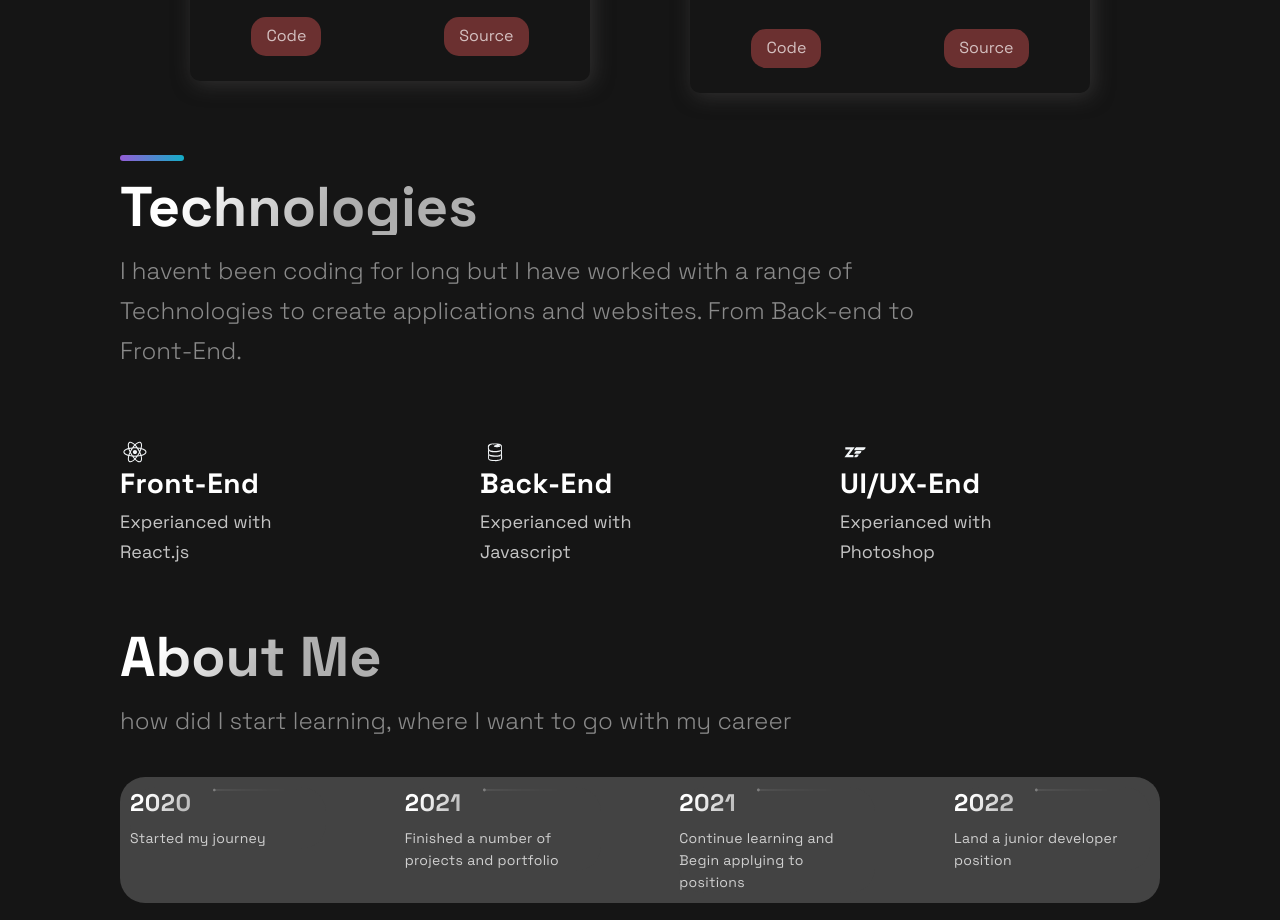
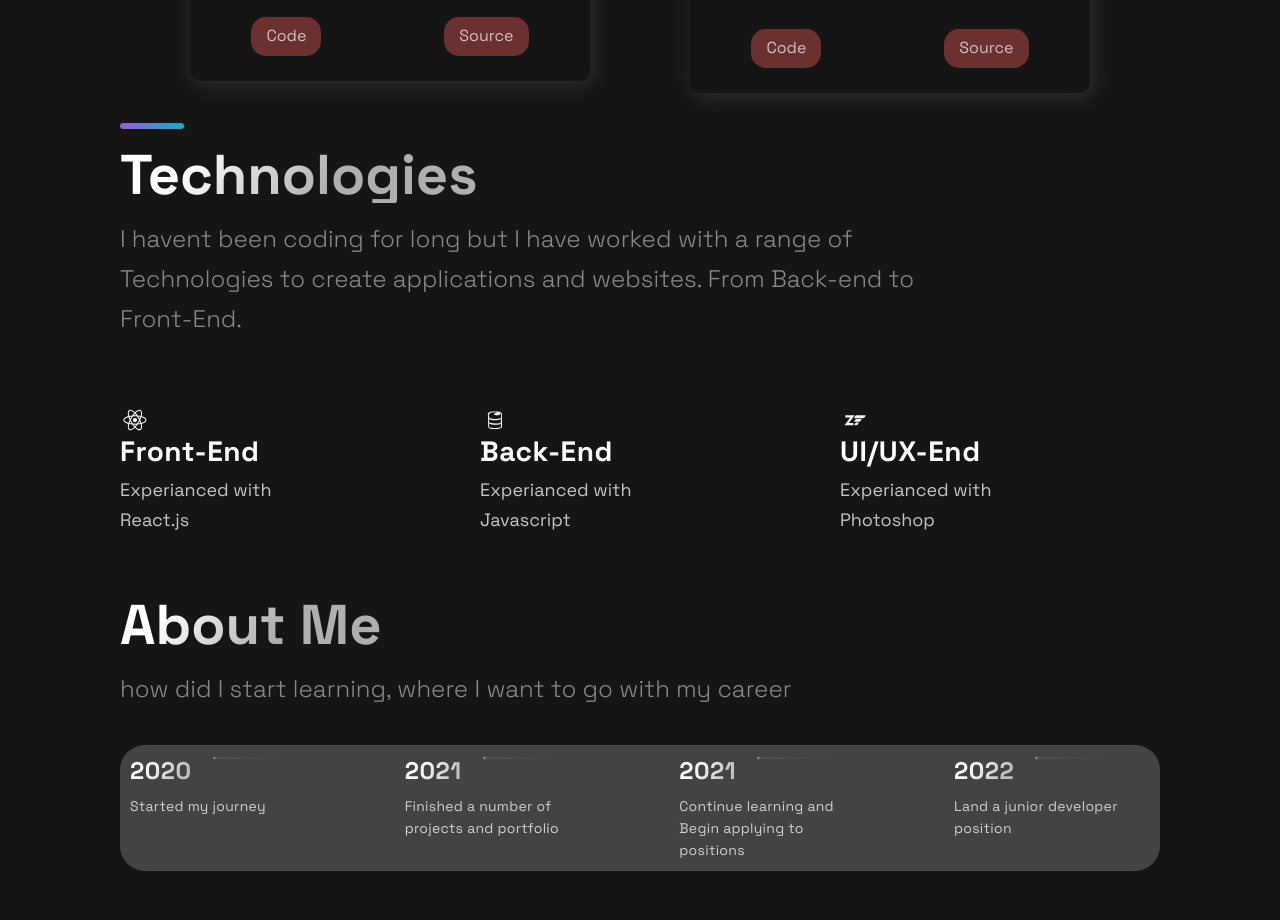
Before and after one commit to Pacman-1/react-portfolio.github.io, a Next.js app: page / in a window 1280 px wide. Shown: the part 2000-2920 px from the top of the page. Built offline with nearby package versions, Linux system fonts and the light colour scheme.

Commit message:
updated in-page links

```diff
--- a/src/components/Technologies/Technologies.js
+++ b/src/components/Technologies/Technologies.js
@@ -4,7 +4,7 @@ import { Section, SectionDivider, SectionText, SectionTitle } from '../../styles
 import { List, ListContainer, ListItem, ListParagraph, ListTitle } from './TechnologiesStyles';
 
 const Technologies = () =>  (
- <Section id="Tech">
+ <Section nopadding id="tech">
    <SectionDivider/>
    <br/>
    <SectionTitle>Technologies</SectionTitle>
```
